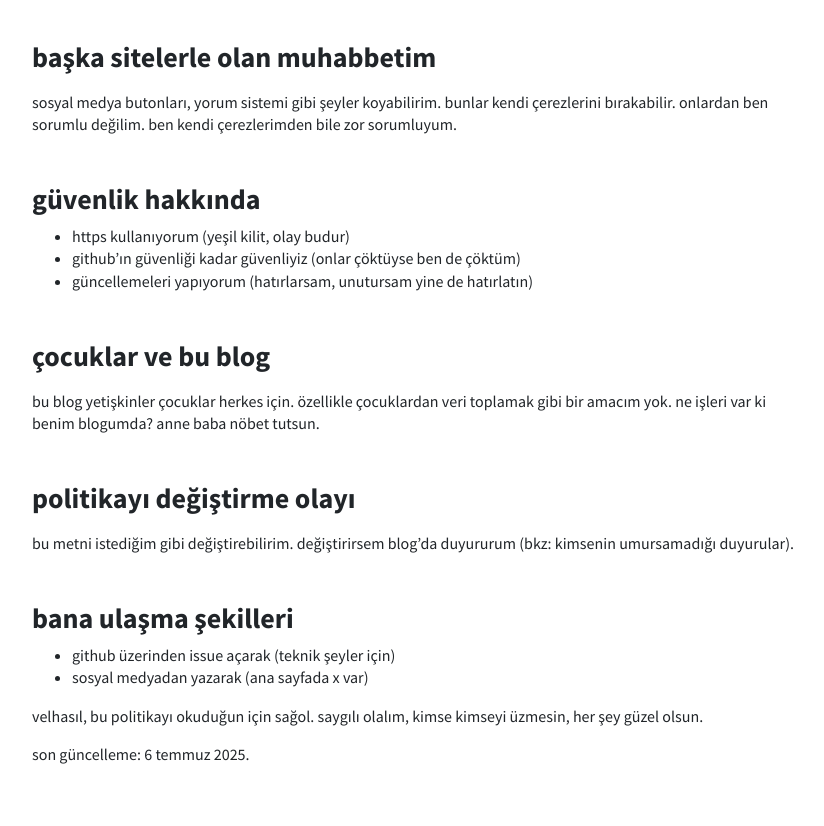
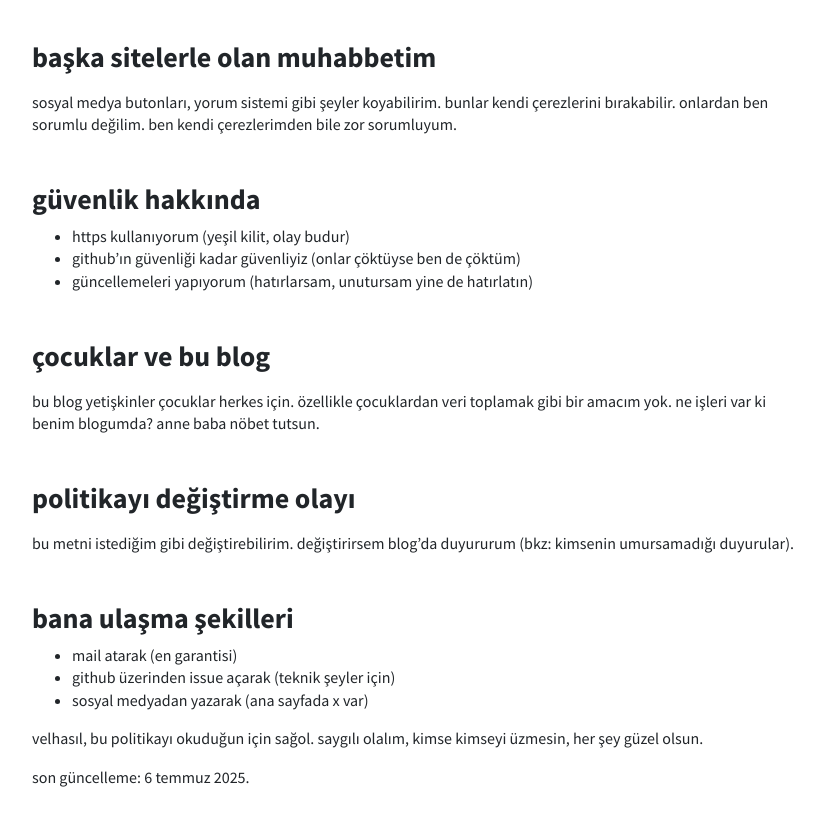
Before and after one commit to akakadir/akakadir.github.io, a Jekyll site: the page built from diger/gizlilik-politikasi.md, in a window 1280 px wide and 900 px high, scrolled down 1248 px. Shown: the top 826 px of the window, without its empty margins (223-1047 px from the left). Built offline with Jekyll 4.4.1, drawn with Linux system fonts in a browser that asks for light colours.

Commit message:
Update gizlilik-politikasi.md

```diff
--- a/diger/gizlilik-politikasi.md
+++ b/diger/gizlilik-politikasi.md
@@ -62,6 +62,7 @@ bu metni istediğim gibi değiştirebilirim. değiştirirsem blog'da duyururum (
 
 ## bana ulaşma şekilleri
 
+* mail atarak (en garantisi)
 * github üzerinden issue açarak (teknik şeyler için)
 * sosyal medyadan yazarak (ana sayfada x var)
 
```
